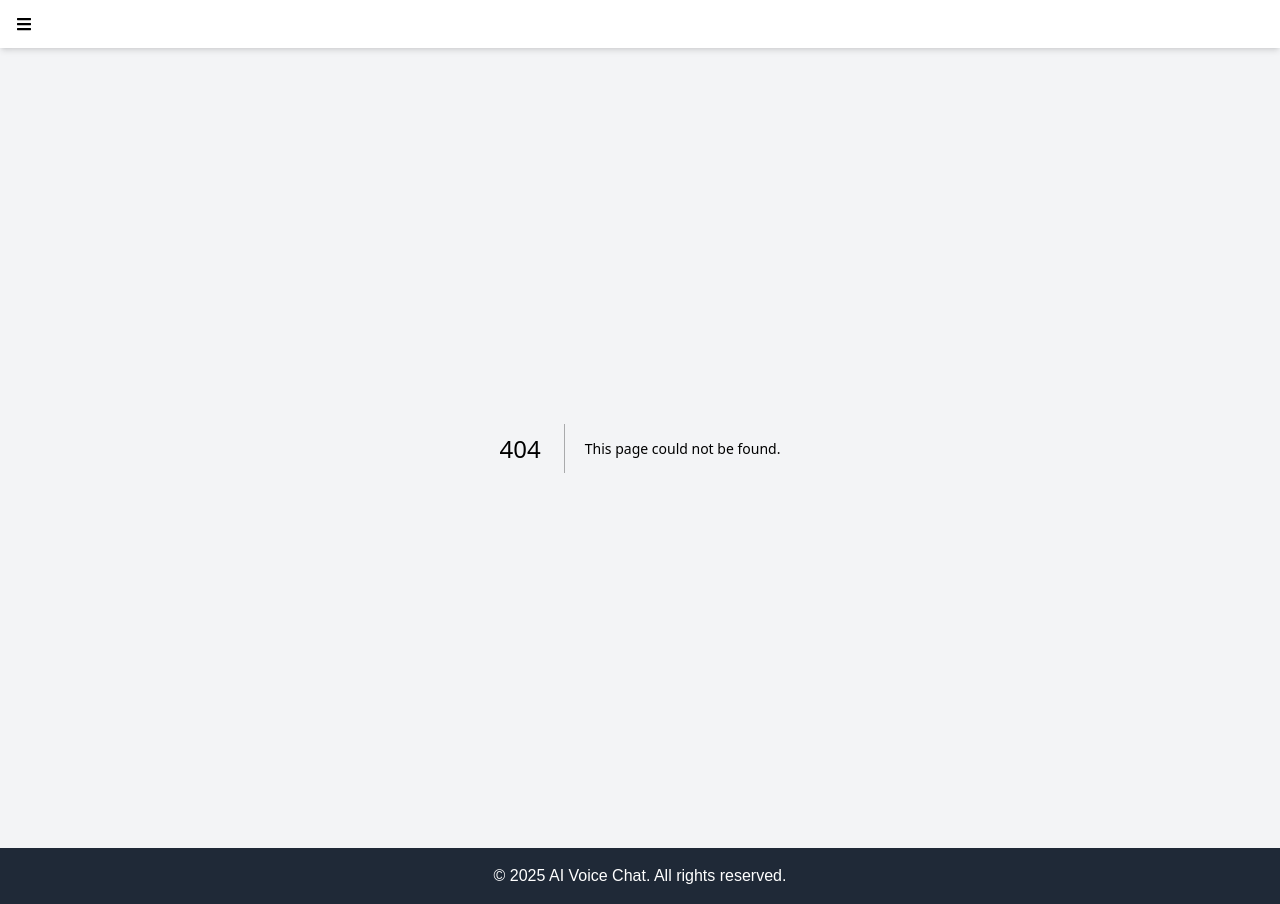
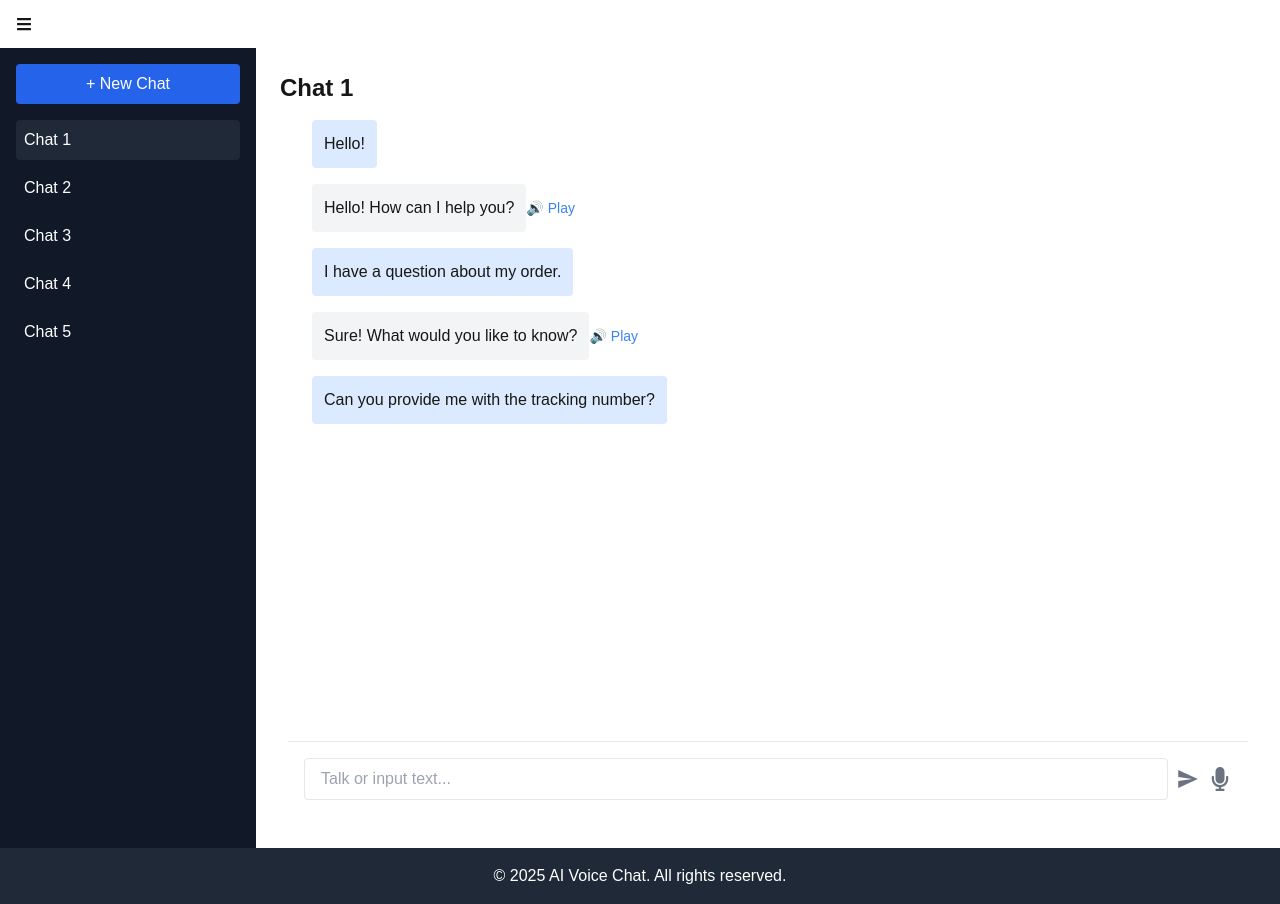
Before and after one commit to M-yoshimura-ML/next-ai-voice-chat, a Next.js app: page /chat2/1 in a window 1280 px wide. Before the commit this address had no page. Built offline with nearby package versions, Linux system fonts and the light colour scheme; sample sign-in values are in the browser's storage.

Commit message:
displaying conversation with dummy

```diff
--- /dev/null
+++ b/src/app/chat2/[conversationId]/page.tsx
@@ -0,0 +1,23 @@
+'use client';
+
+import React, { useState } from "react";
+import { useRouter, useSearchParams } from "next/navigation";
+import ChatPage2 from "../page";
+
+const ConversationPage: React.FC = () => {
+  const router = useRouter();
+  const searchParams = useSearchParams();
+  const conversationId = searchParams.get("conversationId");
+
+  const [messages, setMessages] = useState<string[]>([]); // Placeholder for messages
+  const [newMessage, setNewMessage] = useState("");
+
+  // Get messages from local storage or API based on conversationId
+  // Pass messages to the ChatPage2 component
+
+  return (
+    <ChatPage2 />
+  );
+};
+
+export default ConversationPage;
--- a/src/app/chat2/page.tsx
+++ b/src/app/chat2/page.tsx
@@ -1,17 +1,41 @@
 // pages/chat.tsx
 'use client';
 
-import React, { useState } from "react";
+import React, { useEffect, useState } from "react";
+import { useRouter } from "next/navigation";
 import Sidebar from "../../components/sidebar";
+import MainChat from "@/components/MainChat";
+import { Conversation } from "@/models/commons";
 
-const ChatPage: React.FC = () => {
-  const [conversations, setConversations] = useState<string[]>(["Chat 1"]);
+const dummyConversations = [
+  {id: 1, title: "Chat 1", userId: 1},
+  {id: 2, title: "Chat 2", userId: 1},
+  {id: 3, title: "Chat 3", userId: 1},
+  {id: 4, title: "Chat 4", userId: 1},
+  {id: 5, title: "Chat 5", userId: 1},
+]
+
+const ChatPage2: React.FC = () => {
+  const [conversations, setConversations] = useState<Conversation[]>([]);
   const [selectedIndex, setSelectedIndex] = useState(0);
+  const router = useRouter();
+
+  const fetchConversations = async () => {
+    // Fetch conversations from the server or local storage
+    // For now, we'll use dummy data
+    const fetchedConversations = dummyConversations.map((conv:Conversation) => conv);
+    setConversations(fetchedConversations);
+  }
+
+  useEffect(() => {
+    fetchConversations();
+  }, []);
 
   const handleNewConversation = () => {
-    const newTitle = `Chat ${conversations.length + 1}`;
-    setConversations((prev) => [...prev, newTitle]);
-    setSelectedIndex(conversations.length); // Switch to the new conversation
+    // const newTitle = `Chat ${conversations.length + 1}`;
+    // setConversations((prev) => [...prev, { id: prev.length + 1, title: newTitle, userId: 1 }]);
+    // setSelectedIndex(conversations.length);
+    router.push("/chat2")
   };
 
   const handleSelectConversation = (index: number) => {
@@ -29,39 +53,12 @@ const ChatPage: React.FC = () => {
       />
 
       {/* Chat Area */}
-      <main className="flex-1 flex flex-col bg-white">
-        <div className="p-6 overflow-y-auto flex-1">
-          <h1 className="text-2xl font-semibold mb-4">
-            {conversations[selectedIndex]}
-          </h1>
-          {/* Display Chat Content */}
-          <div className="space-y-4 mx-8">
-            <div className="text-right">
-              <p className="bg-blue-100 inline-block p-3 rounded">
-                Hello!
-              </p>
-            </div>
-            <div className="text-left">
-              <p className="bg-gray-100 inline-block p-3 rounded">
-                Hello! How can I help you?
-              </p>
-              <button className="text-sm text-blue-500 mt-1">🔊 Play</button>
-            </div>
-          </div>
-        </div>
-
-        {/* Input area（audio or text） */}
-        <div className="p-4 border-t flex items-center space-x-2 m-8">
-          <input
-            type="text"
-            placeholder="Talk or input text..."
-            className="flex-1 border rounded px-4 py-2"
-          />
-          <button className="p-2 bg-blue-500 text-white rounded-full">🎙</button>
-        </div>
-      </main>
+      <MainChat
+        conversations={conversations}
+        selectedIndex={selectedIndex}
+      />
     </div>
   );
 };
 
-export default ChatPage;
+export default ChatPage2;
--- /dev/null
+++ b/src/components/MainChat.tsx
@@ -0,0 +1,184 @@
+import React from 'react';
+import { IoMdSend } from "react-icons/io";
+import { FaMicrophone } from "react-icons/fa";
+import { Conversation }  from '../models/commons';
+
+const dummy_messages = [
+    {"role": "user", "message": "Hello!"},
+    {"role": "AI", "message": "Hello! How can I help you?"},
+    {"role": "user", "message": "I have a question about my order."},
+    {"role": "AI", "message": "Sure! What would you like to know?"},
+    {"role": "user", "message": "Can you provide me with the tracking number?"},
+]
+
+
+interface MainChatProps {
+    conversations: Conversation[];
+    selectedIndex: number;
+  }
+
+const MainChat: React.FC<MainChatProps> = ({
+    conversations,
+    selectedIndex
+}) => {
+    const [messages, setMessages] = React.useState(dummy_messages);
+    const [inputValue, setInputValue] = React.useState('');
+    const sendMessage = () => {
+        if (inputValue.trim() === '') return; // Prevent sending empty messages
+        setMessages((prev) => [...prev, {role: 'user', message: inputValue}]);
+        const newMessage = inputValue;
+        getAIResponse(newMessage); // Call AI response function
+        setInputValue('');
+    }
+
+    const getAIResponse = (message: string) => {
+        // Simulate AI response for now
+        const aiResponse = `AI response to: ${message}`; // Replace with actual AI logic
+        setMessages((prev) => [...prev, {role: 'AI', message: aiResponse}]);
+    }
+    const handleKeyDown = (e: React.KeyboardEvent) => {
+        if (e.key === 'Enter') {
+            sendMessage();
+        }
+    }
+    const handleChange = (e: React.ChangeEvent<HTMLInputElement>) => {
+        setInputValue(e.target.value);
+    }
+
+    const handleAudioClick = () => {
+        // Handle audio input logic here
+        console.log("Audio input clicked");
+    }
+    const handleTextClick = () => {
+        // Handle text input logic here
+        console.log("Text input clicked");
+    }
+    const handleVoiceClick = () => {
+        // Handle voice input logic here
+        console.log("Voice input clicked");
+    }
+    const handleRecordClick = () => {
+        // Handle record input logic here
+        console.log("Record input clicked");
+    }
+    const handlePlayClick = () => {
+        // Handle play input logic here
+        console.log("Play input clicked");
+    }
+    const handleStopClick = () => {
+        // Handle stop input logic here
+        console.log("Stop input clicked");
+    }
+    const handlePauseClick = () => {
+        // Handle pause input logic here
+        console.log("Pause input clicked");
+    }
+    const handleResumeClick = () => {
+        // Handle resume input logic here
+        console.log("Resume input clicked");
+    }
+    const handleSkipClick = () => {
+        // Handle skip input logic here
+        console.log("Skip input clicked");
+    }
+    const handleRewindClick = () => {
+        // Handle rewind input logic here
+        console.log("Rewind input clicked");
+    }
+    const handleFastForwardClick = () => {
+        // Handle fast forward input logic here
+        console.log("Fast forward input clicked");
+    }
+    const handleVolumeClick = () => {
+        // Handle volume input logic here
+        console.log("Volume input clicked");
+    }
+    const handleMuteClick = () => {
+        // Handle mute input logic here
+        console.log("Mute input clicked");
+    }
+    const handleUnmuteClick = () => {
+        // Handle unmute input logic here
+        console.log("Unmute input clicked");
+    }
+    const handleShuffleClick = () => {
+        // Handle shuffle input logic here
+        console.log("Shuffle input clicked");
+    }
+    const handleRepeatClick = () => {
+        // Handle repeat input logic here
+        console.log("Repeat input clicked");
+    }
+    const handleLoopClick = () => {
+        // Handle loop input logic here
+        console.log("Loop input clicked");
+    }
+    const handlePlaylistClick = () => {
+        // Handle playlist input logic here
+        console.log("Playlist input clicked");
+    }
+    const handleQueueClick = () => {
+        // Handle queue input logic here
+        console.log("Queue input clicked");
+    }
+    const handleFavoriteClick = () => {
+        // Handle favorite input logic here
+        console.log("Favorite input clicked");
+    }
+    const handleShareClick = () => {
+        // Handle share input logic here
+        console.log("Share input clicked");
+    }
+    const handleSaveClick = () => {
+        // Handle save input logic here
+        console.log("Save input clicked");
+    }
+    const handleDownloadClick = () => {
+        // Handle download input logic here
+        console.log("Download input clicked");
+    }
+    const handleUploadClick = () => {
+        // Handle upload input logic here
+        console.log("Upload input clicked");
+    }
+
+    return (
+        <main className="flex-1 flex flex-col bg-white">
+            <div className="p-6 overflow-y-auto flex-1">
+            <h1 className="text-2xl font-semibold mb-4">{conversations[selectedIndex]?.title}</h1>
+            {/* Display Chat Content */}
+            <div className="space-y-4 mx-8">
+                {messages.map((msg, index) => (
+                    <div key={index} className={`text-${msg.role === 'user' ? 'right' : 'left'}`}>
+                        <p className={`bg-${msg.role === 'user' ? 'blue-100' : 'gray-100'} inline-block p-3 rounded`}>
+                            {msg.message}
+                        </p>
+                        {msg.role === 'AI' && <button className="text-sm text-blue-500 mt-1">🔊 Play</button>}
+                    </div>
+                ))}
+            </div>
+            </div>
+
+            {/* Input area（audio or text） */}
+            <div className="p-4 border-t flex items-center space-x-2 m-8">
+                <input
+                    onChange={handleChange}
+                    onKeyDown={handleKeyDown}
+                    type="text"
+                    placeholder="Talk or input text..."
+                    className="flex-1 border rounded px-4 py-2" />
+                <IoMdSend
+                    onClick={() => {
+                        sendMessage();
+                    }}
+                    className="text-gray-500 cursor-pointer" size={24} />
+                <FaMicrophone className="text-gray-500 cursor-pointer" size={24} />
+                {/* <button className="p-2 bg-red-500 text-white rounded-full">🗣</button>
+                <button className="p-2 bg-green-500 text-white rounded-full">🎤</button>
+                <button className="p-2 bg-blue-500 text-white rounded-full">🎙</button> */}
+            </div>
+        </main>
+    )
+}
+
+export default MainChat
--- a/src/components/sidebar.tsx
+++ b/src/components/sidebar.tsx
@@ -1,8 +1,10 @@
 // components/Sidebar.tsx
 import React from "react";
+import { useRouter } from "next/navigation";
+import { Conversation } from '../models/commons'
 
 interface SidebarProps {
-  conversations: string[];
+  conversations: Conversation[];
   onNewConversation: () => void;
   onSelectConversation: (index: number) => void;
   selectedIndex: number;
@@ -14,6 +16,11 @@ const Sidebar: React.FC<SidebarProps> = ({
   onSelectConversation,
   selectedIndex,
 }) => {
+  const router = useRouter();
+  const handleSelectedConversation = (id: string) => {
+    router.push(`/chat2/${id}`);
+  }
+
   return (
     <aside className="w-64 bg-gray-900 text-white p-4">
       <button
@@ -23,15 +30,15 @@ const Sidebar: React.FC<SidebarProps> = ({
         + New Chat
       </button>
       <ul>
-        {conversations.map((title, index) => (
+        {conversations.map((conversation, index) => (
           <li
             key={index}
             className={`mb-2 cursor-pointer p-2 rounded hover:bg-gray-800 ${
               selectedIndex === index ? "bg-gray-800" : ""
             }`}
-            onClick={() => onSelectConversation(index)}
+            onClick={() => handleSelectedConversation(conversation.id.toString())}
           >
-            {title}
+            {conversation.title}
           </li>
         ))}
       </ul>
--- /dev/null
+++ b/src/models/commons.ts
@@ -0,0 +1,6 @@
+
+export interface Conversation {
+    id: number;
+    title: string;
+    userId: number;
+}
```
